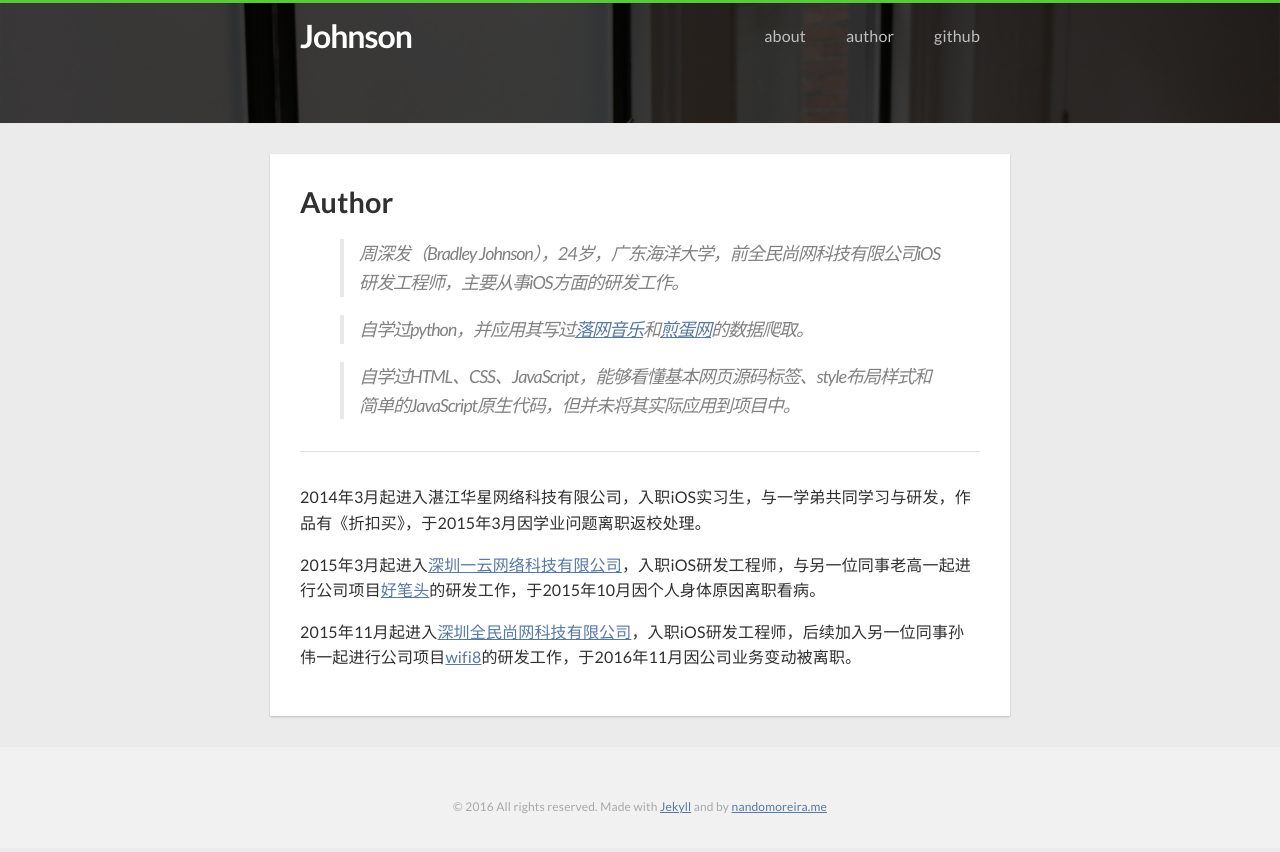
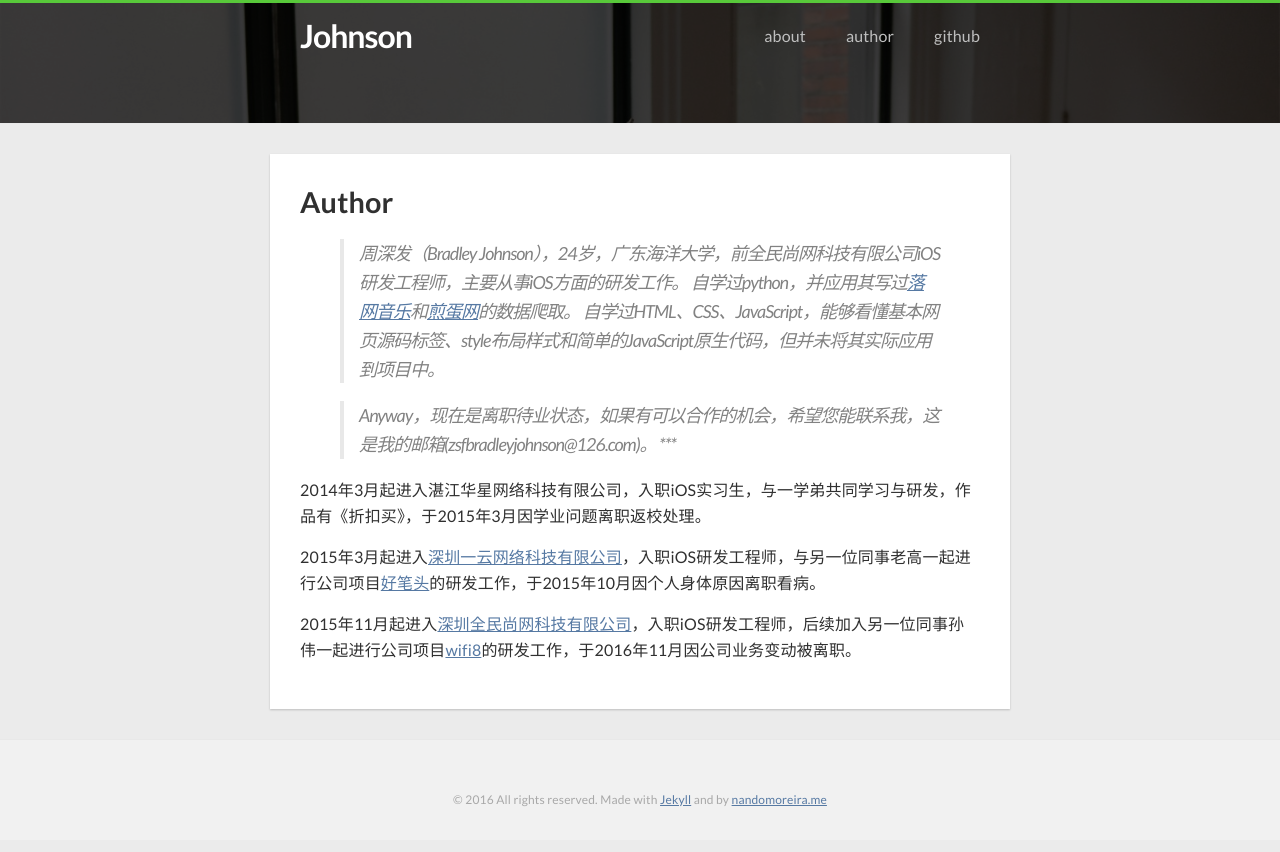
Before and after one commit to zsfbradleyjohnson/zsfbradleyjohnson.github.io, a Jekyll site: the page built from author.md, in a window 1280 px wide. Shown: the top 852 px of the page. Built offline with Jekyll 4.4.1, drawn with Linux system fonts in a browser that asks for light colours; nearby versions of some CDN libraries.

Commit message:
change user info

```diff
--- a/author.md
+++ b/author.md
@@ -6,11 +6,10 @@ slug: author
 ---
 
 >周深发（Bradley Johnson），24岁，广东海洋大学，前全民尚网科技有限公司iOS研发工程师，主要从事iOS方面的研发工作。
-
 >自学过python，并应用其写过[落网音乐](http://www.luoo.net/)和[煎蛋网](http://jandan.net/)的数据爬取。
-
 >自学过HTML、CSS、JavaScript，能够看懂基本网页源码标签、style布局样式和简单的JavaScript原生代码，但并未将其实际应用到项目中。
 
+>Anyway，现在是离职待业状态，如果有可以合作的机会，希望您能联系我，这是我的邮箱(zsfbradleyjohnson@126.com)。
 ***
 
 2014年3月起进入湛江华星网络科技有限公司，入职iOS实习生，与一学弟共同学习与研发，作品有《折扣买》，于2015年3月因学业问题离职返校处理。
```
